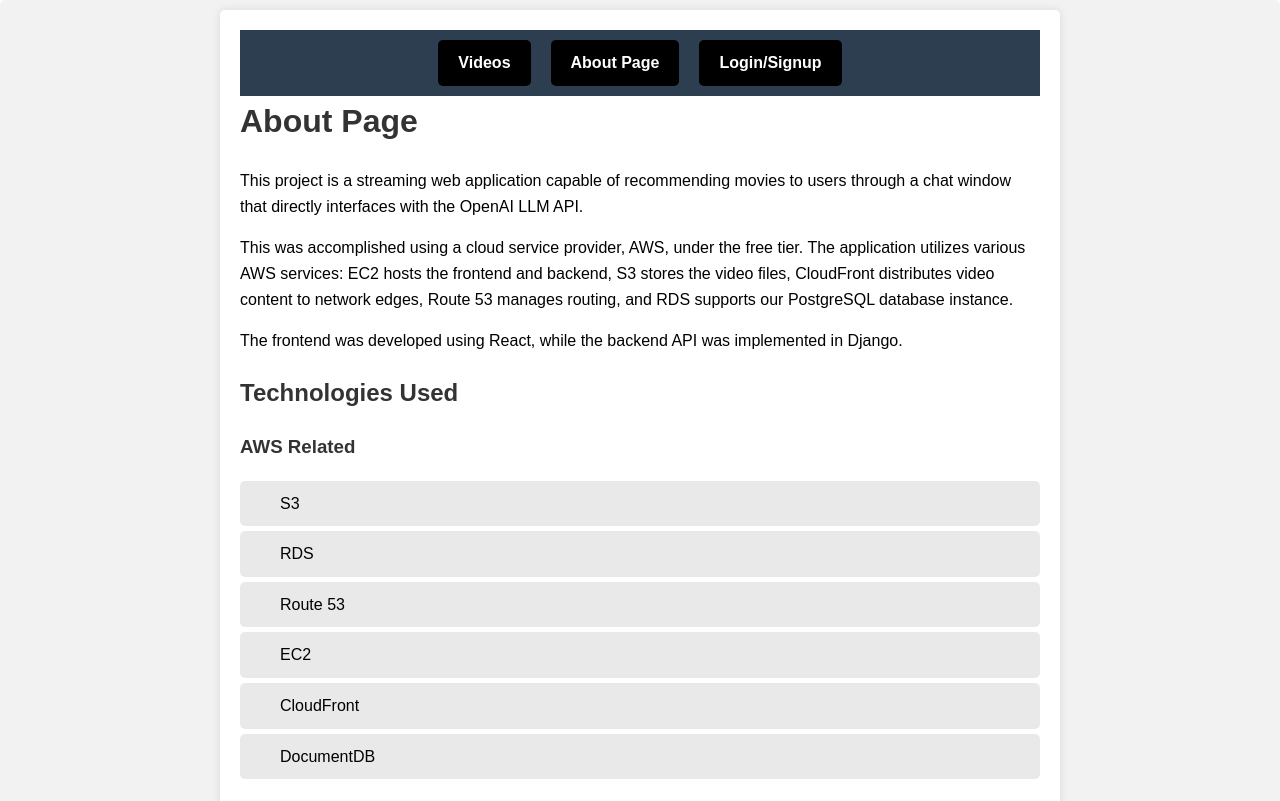
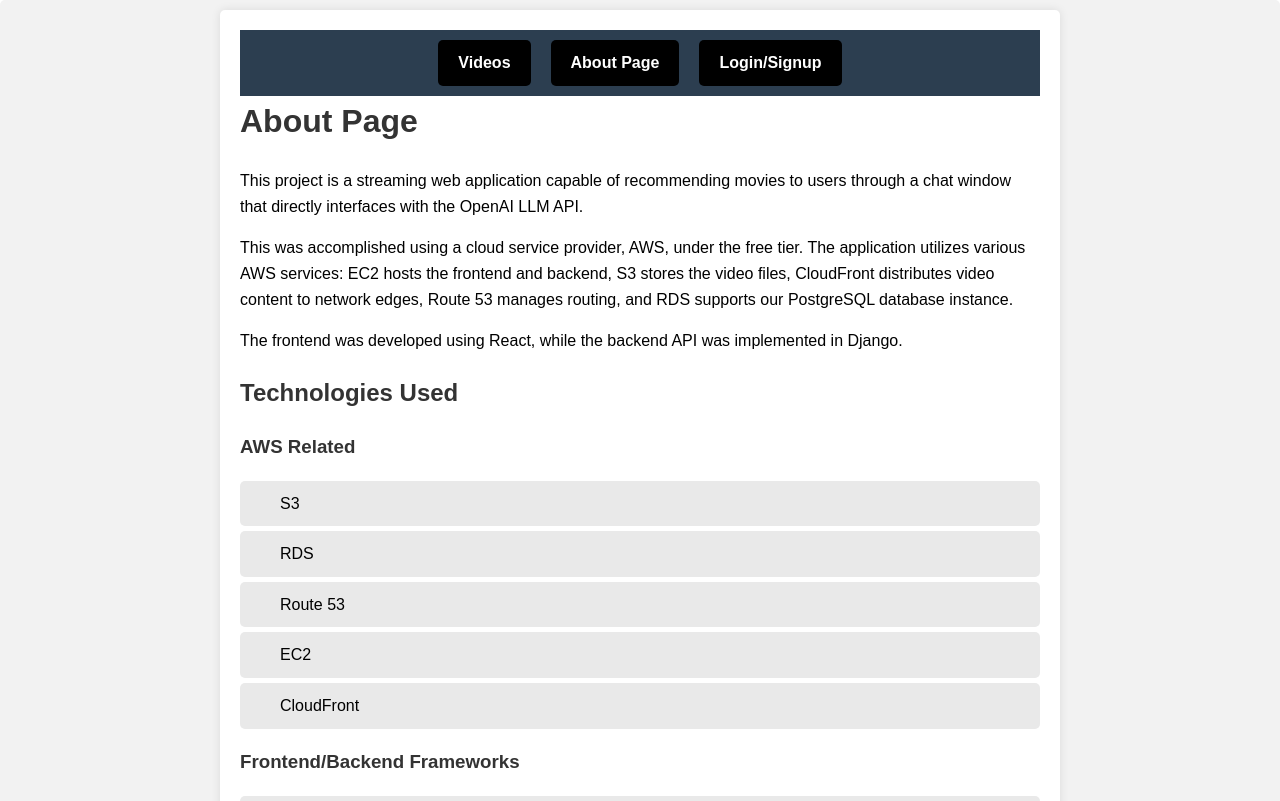
Before and after one commit to AyeitsAlex21/Video-Streaming, a React (Create React App) app in the folder frontend/: page /information in a window 1280 px wide. Shown: the top 801 px of the page. Built offline with nearby package versions, Linux system fonts and the light colour scheme.

Commit message:
updating information page

```diff
--- a/frontend/src/Information.js
+++ b/frontend/src/Information.js
@@ -36,7 +36,6 @@ function Information() {
                     <li>Route 53</li>
                     <li>EC2</li>
                     <li>CloudFront</li>
-                    <li>DocumentDB</li>
                 </ul>
 
                 <h3>Frontend/Backend Frameworks</h3>
```
